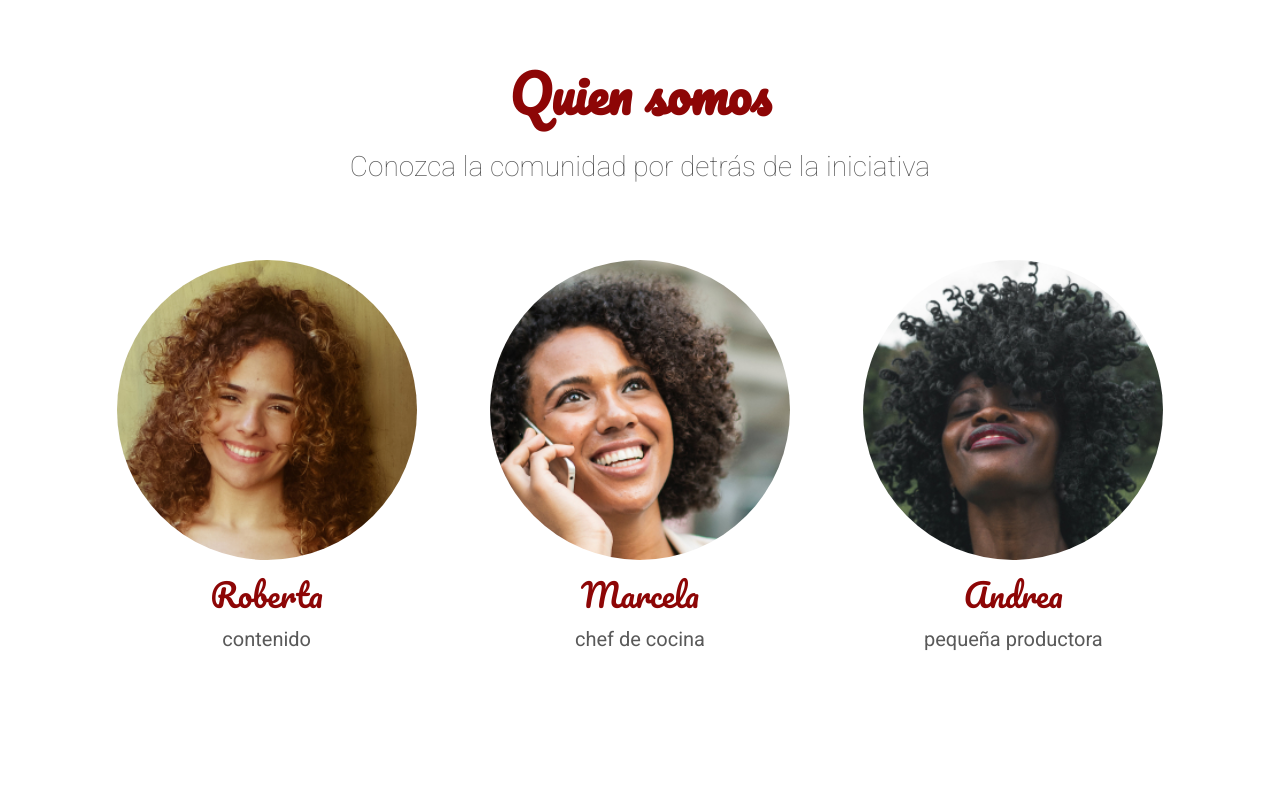
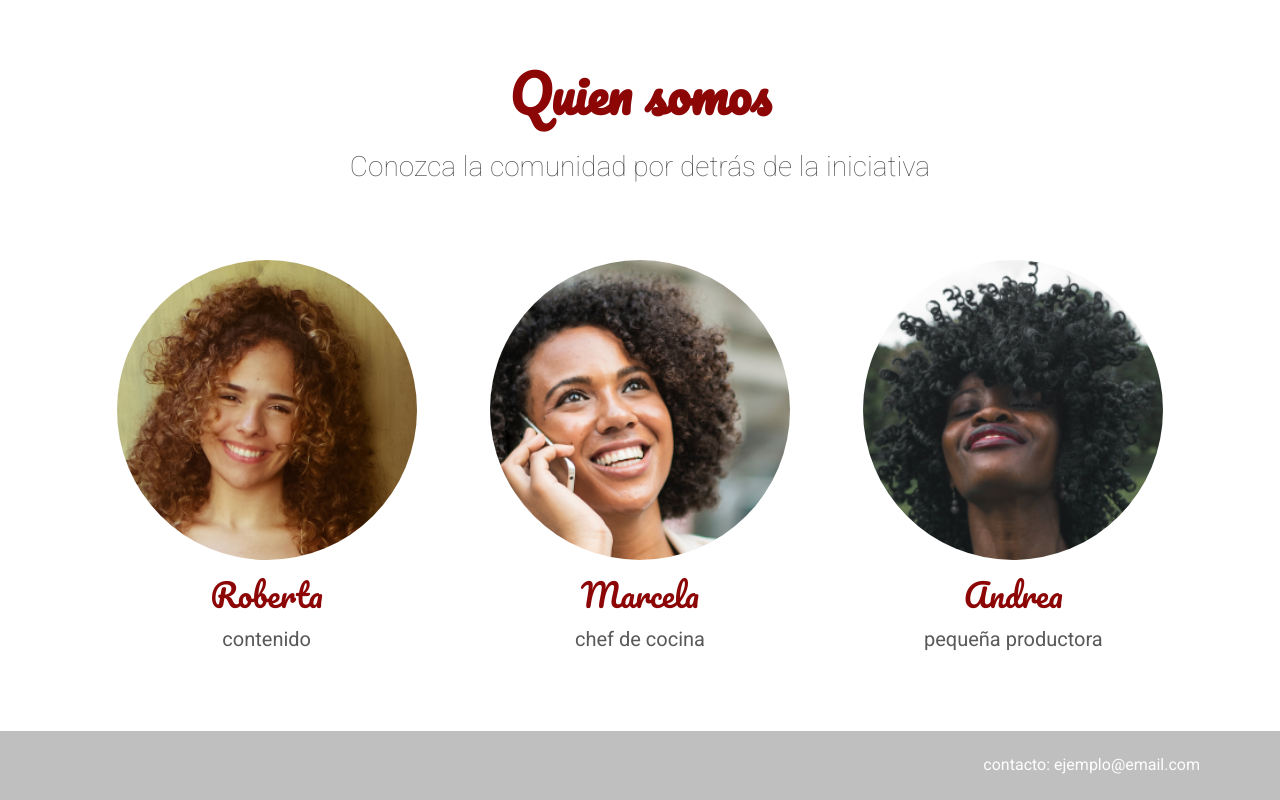
Before and after one commit to KelevsID/Oracle-Next-Education, a plain HTML site: page Modulo_2/04_CSS_Arquitectura_Atomic_Design/index.html in a window 1280 px wide. Shown: the part 2177-2977 px from the top of the page. Before the commit the page ends 2908 px from the top, so only its background shows below. Drawn offline with Linux system fonts and the light colour scheme.

Commit message:
04_Arquitectura-CSS-footer

```diff
--- /dev/null
+++ b/Modulo_2/04_CSS_Arquitectura_Atomic_Design/assets/css/footer.css
@@ -0,0 +1,7 @@
+.pie-de-pagina {
+    background: #bfbfbf;
+    color: #fdfdfd;
+    text-align: right;
+    padding: 1.5625rem 5rem;
+    text-transform: lowercase;
+}
--- a/Modulo_2/04_CSS_Arquitectura_Atomic_Design/index.html
+++ b/Modulo_2/04_CSS_Arquitectura_Atomic_Design/index.html
@@ -34,6 +34,7 @@
     <link rel="stylesheet" href="./assets/css/personas/persona-imagen.css">
     <link rel="stylesheet" href="./assets/css/personas/persona-nombre.css">
     <link rel="stylesheet" href="./assets/css/personas/persona-funcion.css">
+    <link rel="stylesheet" href="./assets/css/footer.css">
 </head>
 <body>
     <header class="cabecera">
@@ -132,5 +133,9 @@
             </div>
         </section>
     </main>
+
+    <footer class="pie-de-pagina">
+        Contacto: ejemplo@email.com
+    </footer>
 </body>
 </html>
```
Lines whose indentation alone changed are shown as unchanged.
